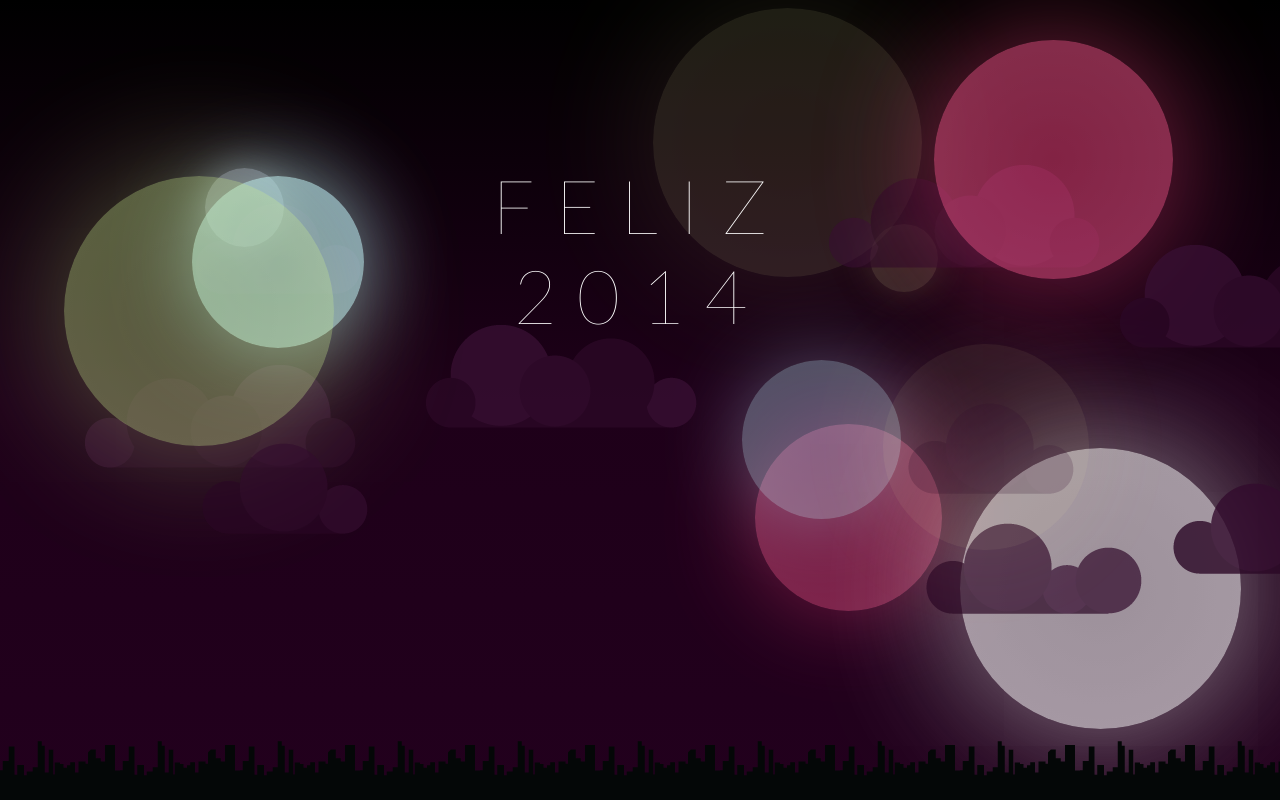
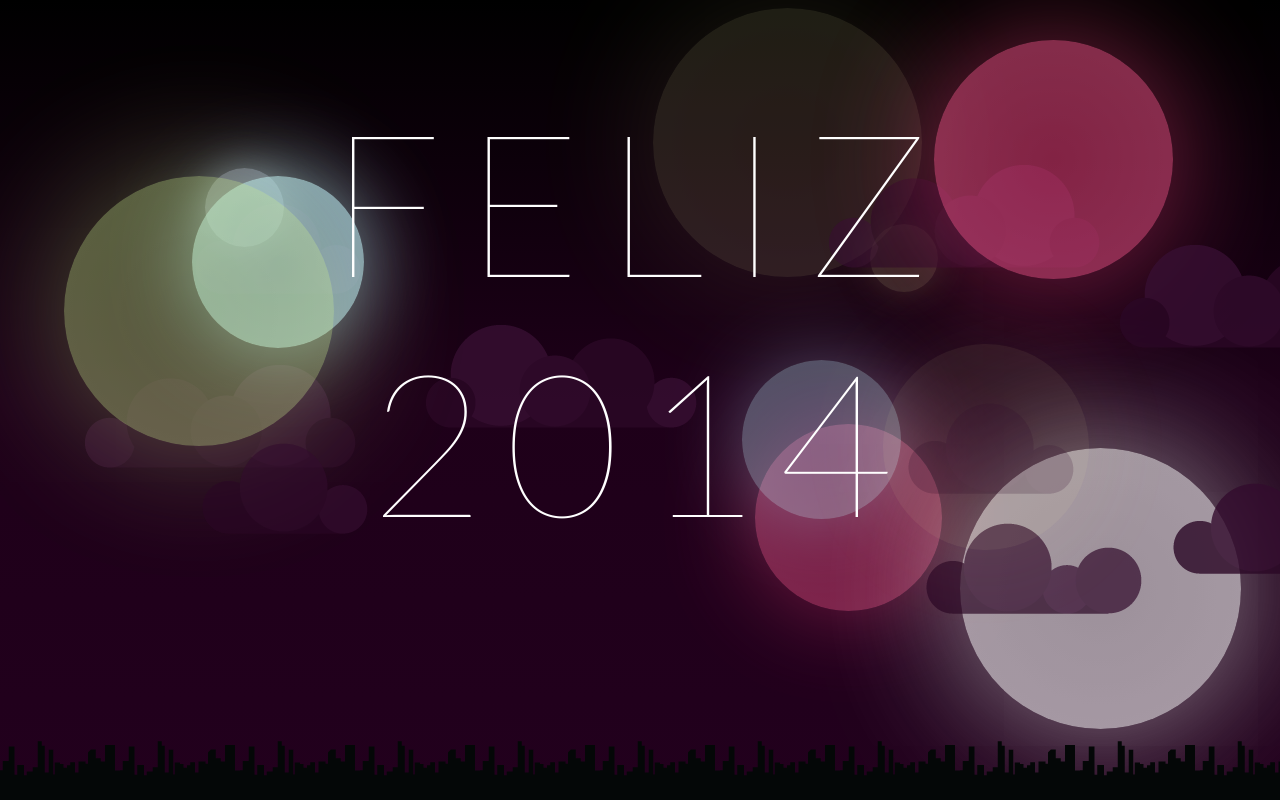
Before and after one commit to andreloureiro/happy-new-year-2014, a plain HTML site: page index.html in a window 1280 px wide. Drawn offline with Linux system fonts and the light colour scheme.

Commit message:
Adjusted text to be more expressive

```diff
--- a/style.scss
+++ b/style.scss
@@ -26,21 +26,32 @@ body {
 .message {
 	position: absolute;
 	display: block;
-	width: 300px;
-	top: 20%;
+	width: 800px;
+	top: 10%;
 	left: 50%;
-	margin-left: -150px;
+	margin-left: -400px;
 	text-align: center;
 	z-index: 300;
+
+	@media screen and (max-width: 480px) {
+		font-size: 75px;
+		width: 300px;
+		margin-left: -150px;
+		top: 20%;
+	}
 }
 
 .message h1 {
 	margin: 0;
 	font-family: 'Lato', Helvetica, Arial, sans-serif;
-	font-size: 75px;
+	font-size: 200px;
 	font-weight: 100;
 	color: white;
 	letter-spacing: 20px;
+
+	@media screen and (max-width: 480px) {
+		font-size: 75px;
+	}
 }
 
 .city {
```
Also changed, not shown: style.css.
